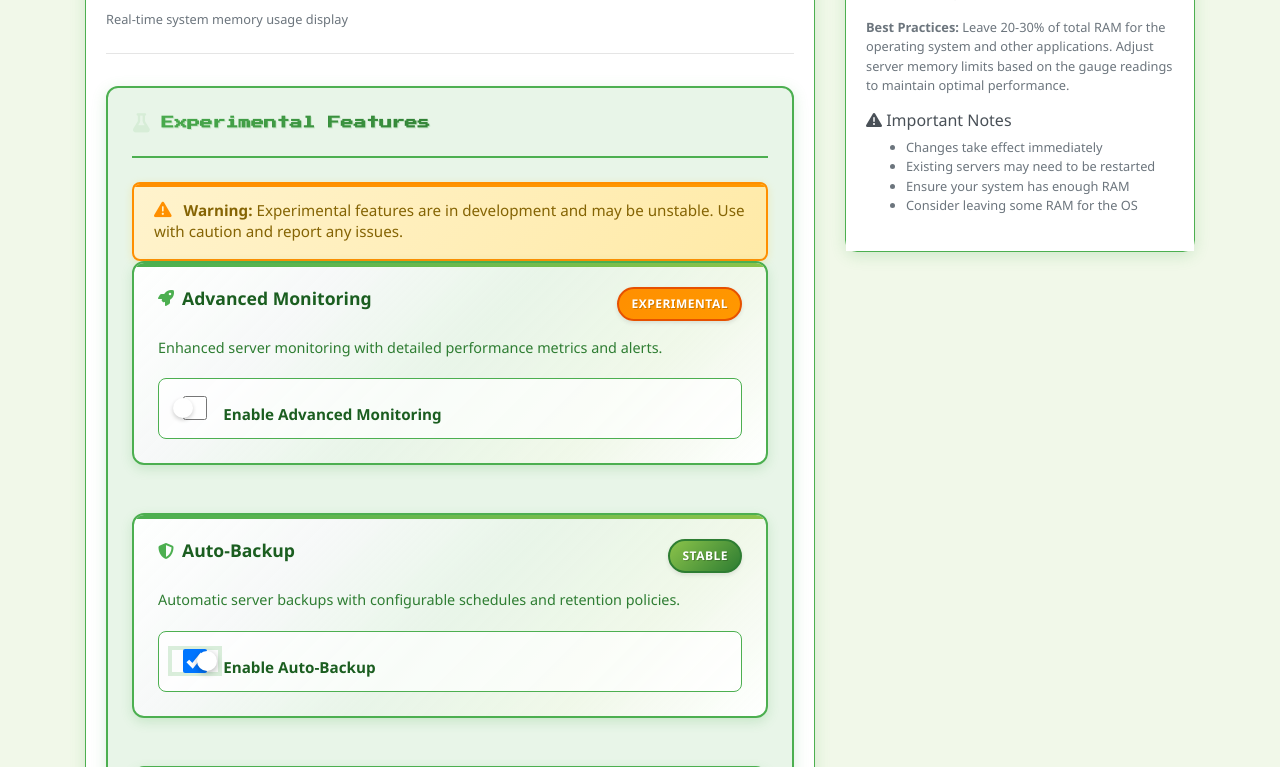
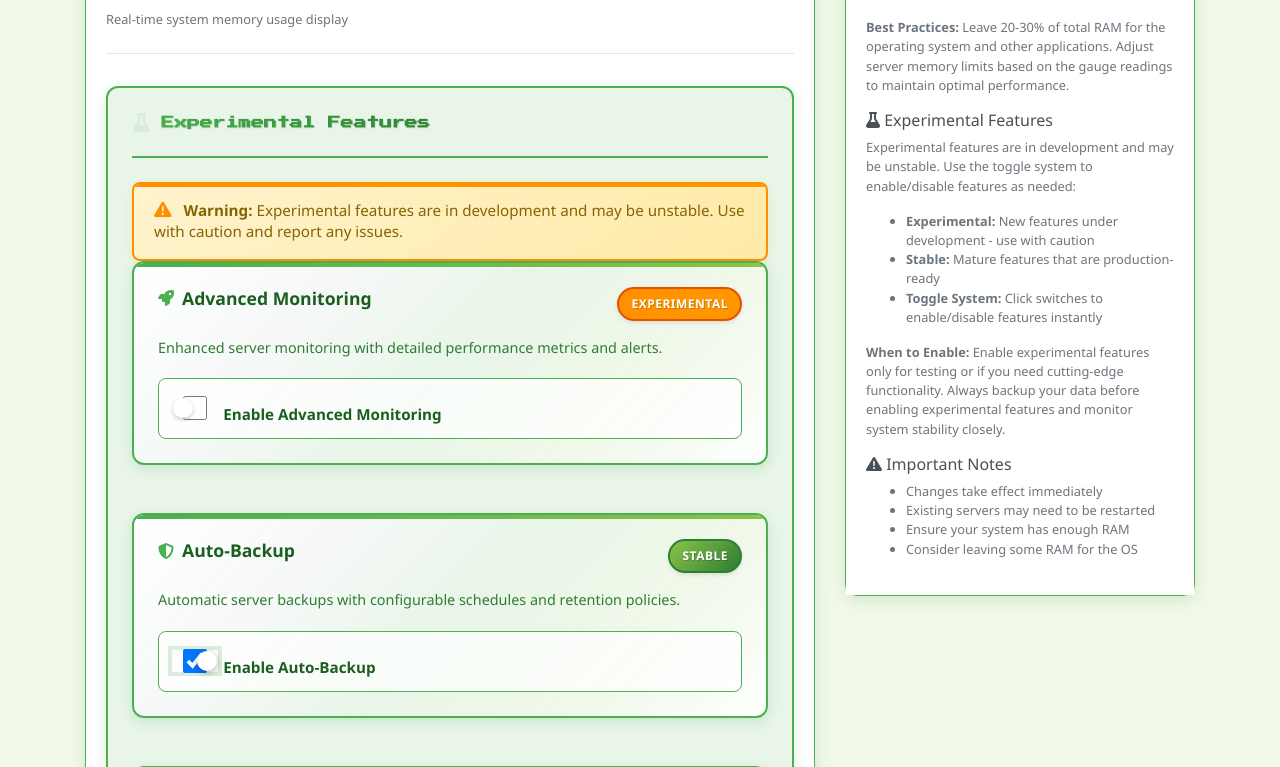
Before and after one commit to zjgordon/mcServerManager, a Python web app: template app/templates/admin_config.html in a window 1280 px wide. Shown: the part 831-1598 px from the top of the page. Run offline with Jinja, Linux system fonts and the light colour scheme; the template is opened without the code that fills it, so the values that code supplies are empty; some libraries are stand-ins or nearby versions.

Commit message:
docs: [CARD-067] Update configuration help sidebar with experimental features documentation
- Added comprehensive experimental features documentation to Configuration Help sidebar
- Included toggle system explanation and warnings about experimental features
- Added clear distinction between experimental and stable features
- Provided guidance on when to enable experimental features with backup recommendations
- Implemented with flask icon and proper HTML structure
- All tests pass (326/330) with no linting errors

```diff
--- a/app/templates/admin_config.html
+++ b/app/templates/admin_config.html
@@ -312,6 +312,22 @@
                         to maintain optimal performance.
                     </p>
 
+                    <h6><i class="fas fa-flask"></i> Experimental Features</h6>
+                    <p class="small text-muted">
+                        Experimental features are in development and may be unstable. Use the toggle system
+                        to enable/disable features as needed:
+                    </p>
+                    <ul class="small text-muted">
+                        <li><strong>Experimental:</strong> New features under development - use with caution</li>
+                        <li><strong>Stable:</strong> Mature features that are production-ready</li>
+                        <li><strong>Toggle System:</strong> Click switches to enable/disable features instantly</li>
+                    </ul>
+                    <p class="small text-muted">
+                        <strong>When to Enable:</strong> Enable experimental features only for testing or
+                        if you need cutting-edge functionality. Always backup your data before enabling
+                        experimental features and monitor system stability closely.
+                    </p>
+
                     <h6><i class="fas fa-exclamation-triangle"></i> Important Notes</h6>
                     <ul class="small text-muted">
                         <li>Changes take effect immediately</li>
```
Also changed, not shown: planning/tasks/meta/PROJECT_HISTORY.md (+8 -0 lines), planning/tasks/meta/PROJECT_STATUS.md (+1 -0 lines), planning/tasks/meta/TASK_STATE.yaml (+3 -4 lines).
